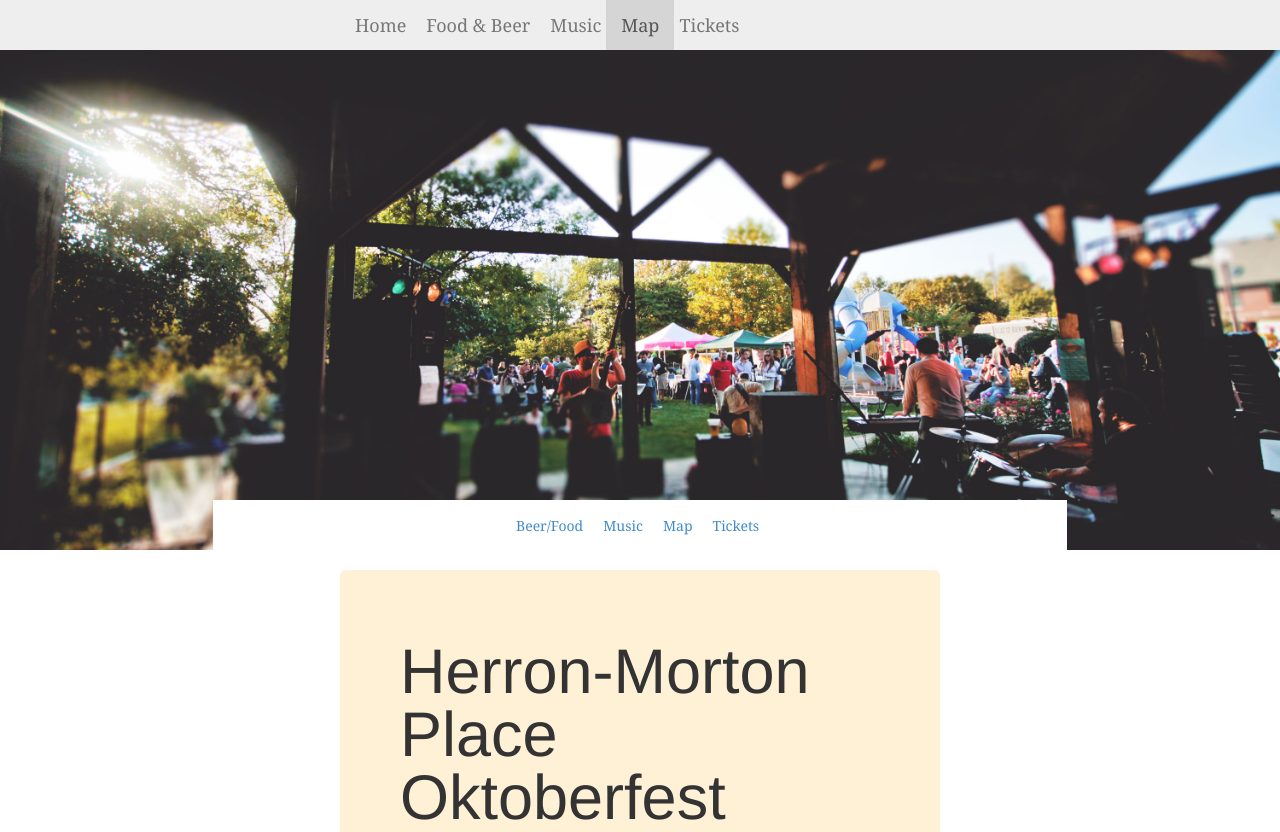
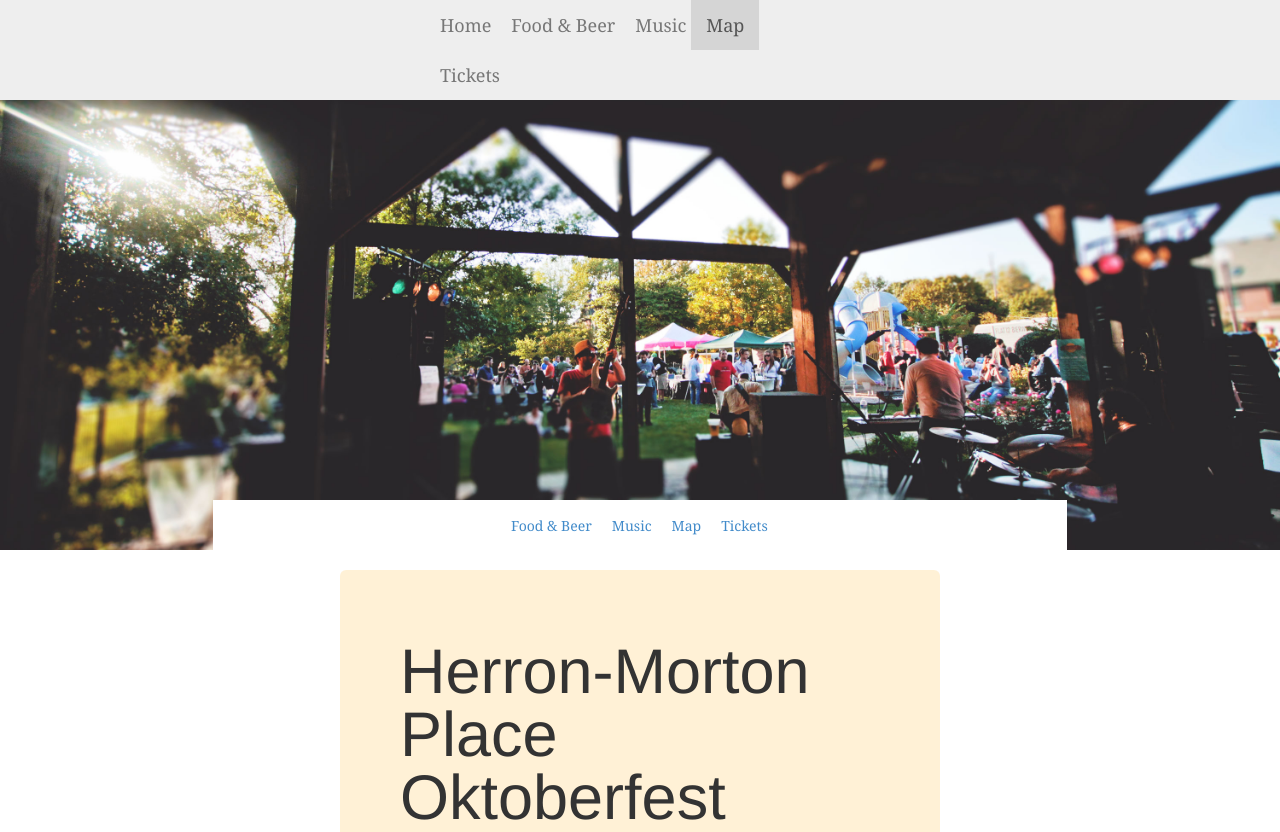
Before and after one commit to matadur/oktoberfesthmpf, a website: page public/index.html in a window 1280 px wide. Shown: the top 832 px of the page. Drawn offline with nearby package versions, Linux system fonts and the light colour scheme; files that its build step writes are made by us from their sources.

Commit message:
re-centered both nav lists

```diff
--- a/public/css/main.less
+++ b/public/css/main.less
@@ -26,7 +26,8 @@
 
 #main-nav ul{
   float:none;
-  width:570px;
+  width: 400px;
+  /* width:570px; */
   margin: 0 auto;
 }
 
@@ -61,7 +62,7 @@
 
 #section_buttons{
   margin: 0 auto;
-  width: 280px;
+  width: 290px;
   padding: 6px;
 }
 
--- a/public/index.html
+++ b/public/index.html
@@ -43,7 +43,7 @@
             	<div id="banner_cutout" class="col-lg-8">
             	  <div id="section_buttons" class="row">
               	  <ul>
-                	  <li><a href="#beer">Beer/Food</a></li>
+                	  <li><a href="#beer">Food & Beer</a></li>
                 	  <li><a href="#music">Music</a></li>
                 	  <li><a href="#map">Map</a></li>
                 	  <li><a href="#tickets">Tickets</a></li>
```
